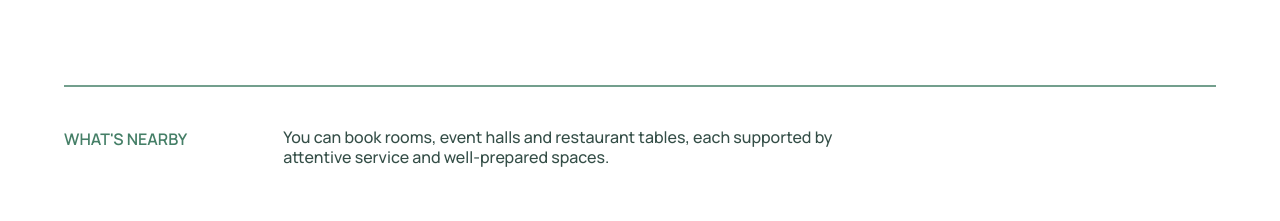
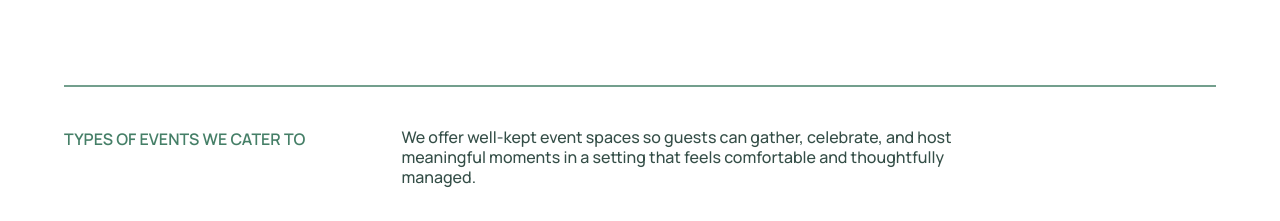
Before and after one commit to padivals/website, a Next.js app: page /events in a window 1280 px wide. Shown: the part 1240-1461 px from the top of the page. Built offline with nearby package versions, Linux system fonts and the light colour scheme; grey boxes are pictures that could not be loaded.

Commit message:
final changes

```diff
--- a/src/components/sections/EventTypes.tsx
+++ b/src/components/sections/EventTypes.tsx
@@ -50,8 +50,8 @@ const EventTypes = () => {
        <ImageShowcaseSwiper
              classname="py-20 bg-[white]"
              variant="split"
-             heading="You can book rooms, event halls and restaurant tables, each supported by attentive service and well-prepared spaces."
-             leftLabel="WHAT'S NEARBY"
+             heading="We offer well-kept event spaces so guests can gather, celebrate, and host meaningful moments in a setting that feels comfortable and thoughtfully managed."
+             leftLabel="Types of events WE CATER TO"
              images={eventTypes}
            />
     );
```
